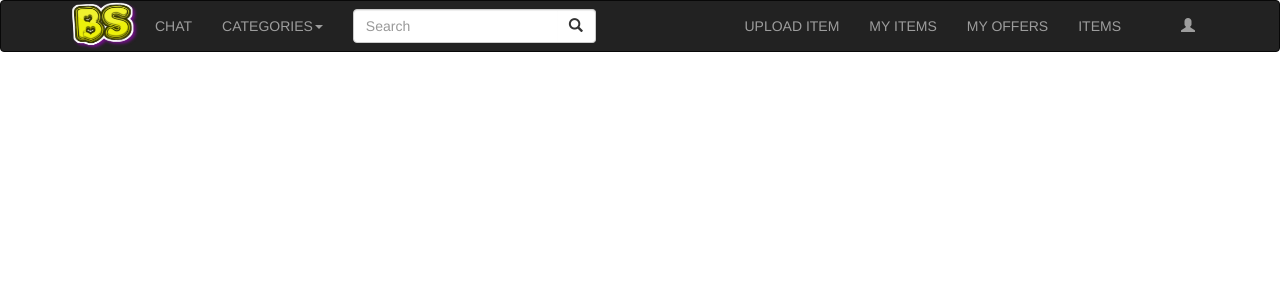
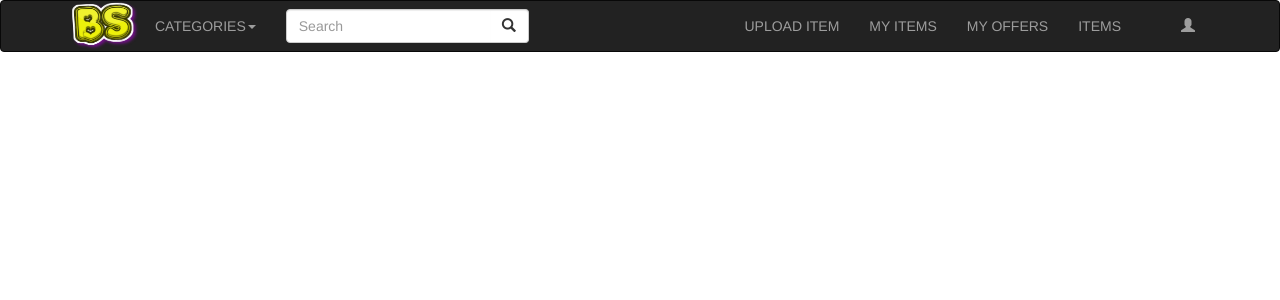
Before and after one commit to PatrickFis/BisonSwap-Website, a PHP site: page /index.php in a window 1280 px wide. Shown: the top 300 px of the page. Run offline with PHP 8.4, Linux system fonts and the light colour scheme; some libraries are stand-ins or nearby versions.

Commit message:
Removed chat from navbar

```diff
--- a/my_items.php
+++ b/my_items.php
@@ -268,6 +268,9 @@
   }
 </script>
 
+<script>
+  //TODO jQuery to gracefully remove portions of the page.
+</script>
 
 <script src="web/scripts/auth.js"></script>
 
--- a/navbar.php
+++ b/navbar.php
@@ -14,7 +14,6 @@
     <div class="collapse navbar-collapse" id="bs-example-navbar-collapse-1">
 
       <ul class="nav navbar-nav">
-        <li><a href="/web/chat.html">Chat<span class="sr-only">(current)</span></a></li>
         <li class="dropdown">
           <a href="#" class="dropdown-toggle" data-toggle="dropdown" role="button" aria-haspopup="true" aria-expanded="false">Categories<span class="caret"></span></a>
           <ul class="dropdown-menu">
```
